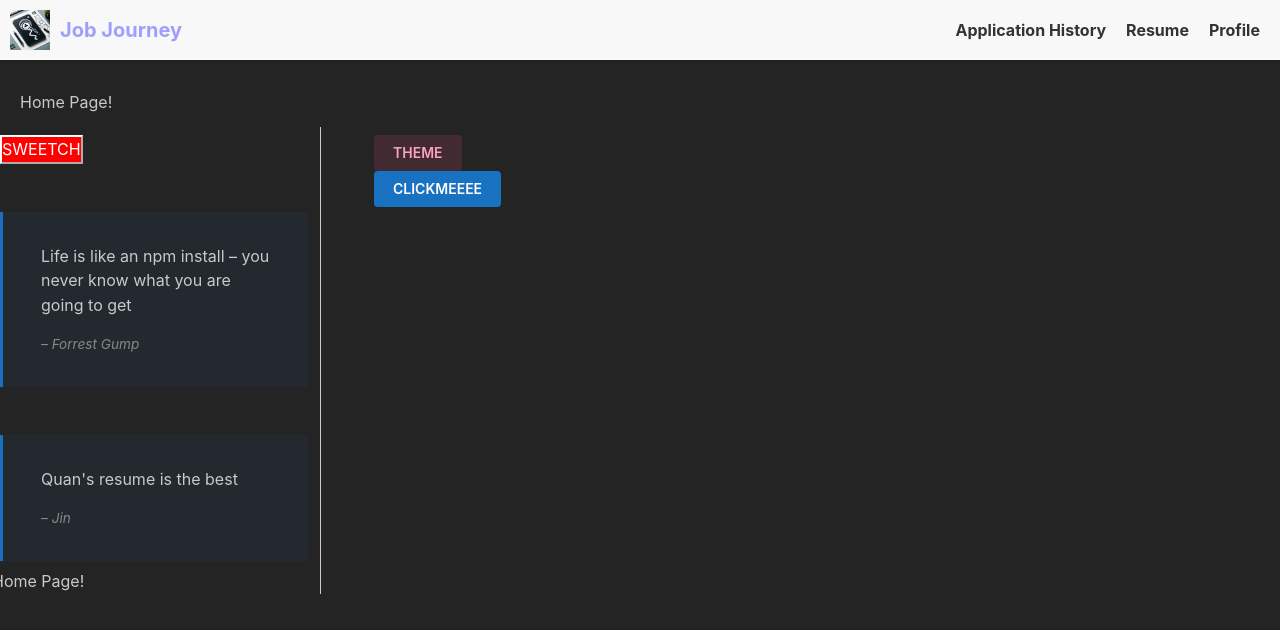
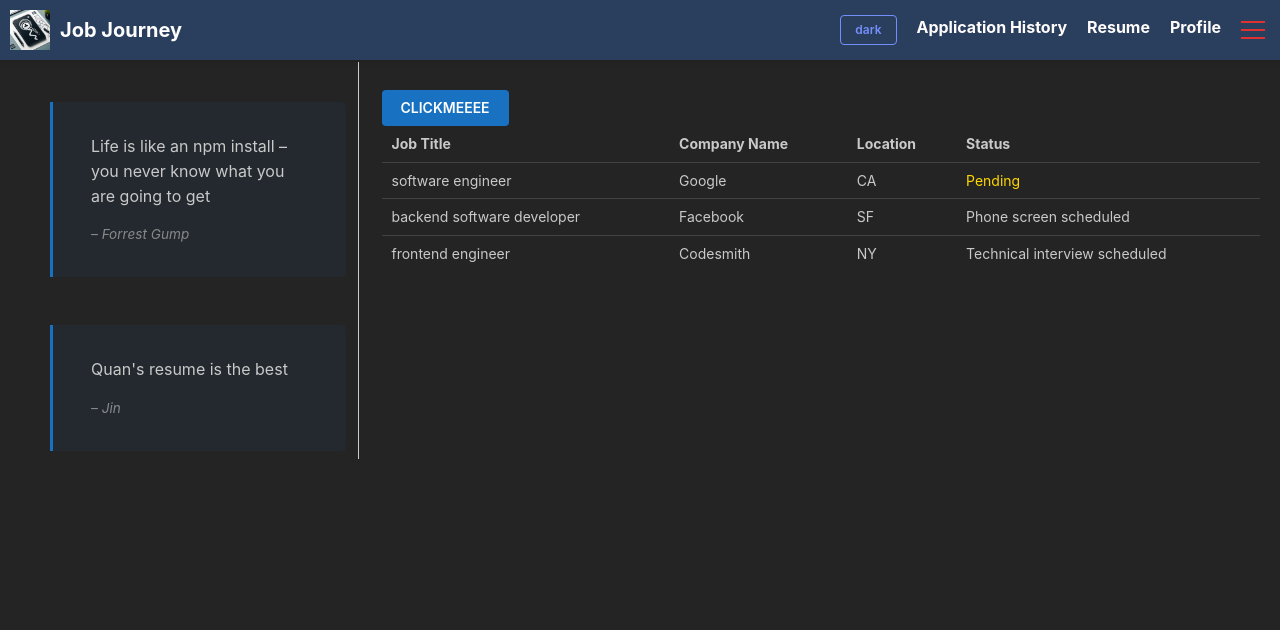
Before and after one commit to Cozier-Cottage/job-journey, a React (Vite) app: page / in a window 1280 px wide. Shown: the top 630 px of the page. Built offline with nearby package versions, Linux system fonts and the light colour scheme.

Commit message:
skeleton of front end built out Co-authored-by: Andy White <ComfyClicks> Co-authored-by: Kevin Can <kevincan321@gmail.com> Co-authored-by: Quan Nguyen <jeanquan98@gmail.com> Co-authored-by: Alexander David <Alexanderjosephdavid@gmail.com>

```diff
--- a/src/components/Home/Home.module.scss
+++ b/src/components/Home/Home.module.scss
@@ -0,0 +1,21 @@
+.grid {
+    position: relative;
+    height: 100%;
+    margin-left: 50px;
+    margin-top: 70px;
+}
+
+.jobSection {
+    padding: 20px;
+}
+
+
+.grid::after {
+    content: '';
+    position: absolute;
+    top: 0;
+    bottom: 0;
+    left: 25%; /* Adjust this value based on your column width */
+    width: 1px;
+    background-color: #ccc; /* Adjust the color as needed */
+}
--- a/src/components/Home/Home.tsx
+++ b/src/components/Home/Home.tsx
@@ -1,10 +1,36 @@
-import React from 'react';
-import styles from './Home.module.scss';
+import React from "react";
+import styles from "./Home.module.scss";
+import { Blockquote, Button, GridCol, Grid, Stack, Table } from "@mantine/core";
+import { JobModal } from "../JobModal/JobModal";
+import { JobTable } from "../JobTable/JobTable";
 
 const Home = (): JSX.Element => {
   return (
-    <div>Home Page!</div>
-  )
-}
+    <Grid className={styles.grid}>
+      {/* Grid and GridCol with certain span allows us to separate left column from main column */}
+      <GridCol span={3}>
+        {/* Stack any elements vertically */}
+        <Stack>
+          <Blockquote color="blue" cite="– Forrest Gump" mt="xl">
+            Life is like an npm install – you never know what you are going to
+            get
+          </Blockquote>
+          <Blockquote color="blue" cite="– Jin" mt="xl">
+            Quan's resume is the best
+          </Blockquote>
+        </Stack>
+      </GridCol>
+      <GridCol span={9}>
+        <div className={styles.jobSection}>
+          <div>
+          <JobModal />
+          </div>
+          {/* TABLE */}
+          <JobTable />
+        </div>
+      </GridCol>
+    </Grid>
+  );
+};
 
 export default Home;
--- a/src/components/JobModal/JobModal.tsx
+++ b/src/components/JobModal/JobModal.tsx
@@ -5,14 +5,28 @@ import { useForm } from "@mantine/form";
 
 export const JobModal: React.FC = () => {
   const [opened, { open, close }] = useDisclosure(false);
+  // const [submittedValues, setSubmittedValues] = useState('');
   const form = useForm({
     initialValues: {
-      email: "",
-      termsOfService: false,
+      jobTitle: "",
+      companyName: "",
+      location: "",
+      appStatus: "",
+      jobType: "",
+      appDate: "",
+      method: "",
+      description: "",
+      url: "",
+      jobSalary: "",
+      companyContact: "",
+      interviewDate: "",
+      interviewNotes: "",
+      followUp: "",
+      addtionalNotes: "",
     },
-    validate: {
-      email: (value) => (/^\S+@\S+$/.test(value) ? null : "Invalid email"),
-    },
+    // validate: {
+    //   companyContact: (value) => (/^\S+@\S+$/.test(value) ? null : "Invalid email"),
+    // },
   });
 
   return (
@@ -26,80 +40,117 @@ export const JobModal: React.FC = () => {
             placeholder="your@email.com"
             {...form.getInputProps("email")}
           /> */}
-          {/* Search with auto-complete? */}
+          {/* JOB TITLE */}
           <TextInput
             withAsterisk
+            required={true}
             label="Job Title"
             placeholder="e.g. Backend Software Developer, Fullstack Engineer..."
+            {...form.getInputProps("jobTitle")}
           />
-          {/* Search with auto-complete? */}
+          {/* COMPANY NAME */}
           <TextInput
             withAsterisk
+            required={true}
             label="Company Name"
             placeholder="Apple, Amazon, Codesmith..."
+            {...form.getInputProps("companyName")}
           />
-          {/* Search with auto-complete? */}
+          {/* LOCATION */}
           <TextInput
             withAsterisk
+            required={true}
             label="Job Location"
             placeholder="e.g. remote, San Francisco, New York..."
+            {...form.getInputProps("location")}
           />
-          {/* Make this a calendar? */}
+          {/* APP STATUS */}
           <TextInput
             withAsterisk
+            required={true}
+            label="Application Status"
+            placeholder="e.g. No response, Technical interview scheduled..."
+            {...form.getInputProps("appStatus")}
+          />
+          {/* JOB TYPE */}
+          <TextInput
+            withAsterisk
+            required={true}
+            label="Job Type"
+            placeholder="e.g. Onsite, Remote, Hybrid..."
+            {...form.getInputProps("jobType")}
+          />
+          {/* APP DATE */}
+          <TextInput
+            withAsterisk
+            required={true}
             label="Application Date"
             placeholder="MM/DD/YYYY"
+            {...form.getInputProps("appDate")}
           />
-          {/* Make this a dropdown of choices? */}
+          {/* METHOD */}
           <TextInput
-            withAsterisk
-            label="Application Status"
-            placeholder="e.g. No response, Technical interview scheduled..."
-          />
-          <TextInput
+            required={false}
             label="Method"
             placeholder="e.g. online, email, company website..."
+            {...form.getInputProps("method")}
           />
-          {/* Give two options to either paste link or put in description */}
+          {/* DESCRIPTION */}
           <TextInput
+            required={false}
             label="Job Description"
             placeholder="TO BE REPLACED"
+            {...form.getInputProps("description")}
           />
-          {/* Redundant? Combine with previous? Can also add form.getInputProps to check if valid link */}
+          {/* URL */}
           <TextInput
+            required={false}
             label="Job URL"
             placeholder="URL link to job listing"
+            {...form.getInputProps("url")}
           />
-          {/* Make into a dropdown? */}
+          {/* SALARY */}
           <TextInput
+            required={false}
             label="Job Salary"
             placeholder="e.g. undisclosed, amount in dollars..."
+            {...form.getInputProps("jobSalary")}
           />
-          {/* What do we want this to be? */}
+          {/* COMPANY CONTACT */}
           <TextInput
+            required={false}
             label="Company Contact"
             placeholder="contact@email.com"
+            {...form.getInputProps("companyContact")}
           />
-          {/* Can potentially hold all relevant dates here. Calendar instead of text? */}
+          {/* INTERVIEW DATE */}
           <TextInput
+            required={false}
             label="Interview Date"
             placeholder="MM/DD/YYYY"
+            {...form.getInputProps("interviewDate")}
           />
-          {/* Can potentially select from the Interview Dates and add notes for each? */}
+          {/* INTERVIEW NOTES */}
           <TextInput
+            required={false}
             label="Interview Notes"
             placeholder="e.g. algo interview, brush up on binary search and sorting"
+            {...form.getInputProps("interviewNotes")}
           />
-          {/* What do we want this to be? */}
+          {/* FOLLOW UP */}
           <TextInput
+            required={false}
             label="Follow-Up Actions"
             placeholder="e.g. Thank you email sent..."
+            {...form.getInputProps("followUp")}
           />
+          {/* ADDITIONAL NOTES */}
           <TextInput
+            required={false}
             label="Additional Notes"
             placeholder="e.g. quick response time, tech stack..."
+            {...form.getInputProps("addtionalNotes")}
           />
-
 
           {/* <Checkbox
             mt="md"
@@ -108,12 +159,19 @@ export const JobModal: React.FC = () => {
               type: "checkbox",
             })}
           /> */}
-          <Group justify="flex-end" mt="md">
-            <Button type="submit">Submit</Button>
-          </Group>
+          {/* <Group justify="flex-end" mt="md"> */}
+          <Button type="submit">Submit</Button>
+          {/* </Group> */}
         </form>
       </Modal>
-      <Button onClick={open}>CLICKMEEEE</Button>
+      <Button
+        onClick={() => {
+          form.reset();
+          open();
+        }}
+      >
+        CLICKMEEEE
+      </Button>
     </div>
   );
 };
--- /dev/null
+++ b/src/components/JobTable/JobTable.tsx
@@ -0,0 +1,51 @@
+import { Table } from '@mantine/core';
+
+
+interface TableContent {
+  jobTitle: string;
+  companyName: string;
+  location: string;
+  appStatus: string;
+  jobType?: string;
+  appDate?: string;
+  method?: string;
+  description?: string;
+  url?: string;
+  jobSalary?: string;
+  companyContact?: string;
+  interviewDate?: string;
+  interviewNotes?: string;
+  followUp?: string;
+  addtionalNotes?: string;
+}
+
+export const JobTable = (): JSX.Element  => {
+  const elements: TableContent[] = [
+    { jobTitle: 'software engineer', companyName: 'Google', location: 'CA', appStatus: 'Pending' },
+    { jobTitle: 'backend software developer', companyName: 'Facebook', location: 'SF', appStatus: 'Phone screen scheduled' },
+    { jobTitle: 'frontend engineer', companyName: 'Codesmith', location: 'NY', appStatus: 'Technical interview scheduled' }
+  ];
+
+  const rows = elements.map((element, i) => (
+    <Table.Tr key={i}>
+      <Table.Td>{element.jobTitle}</Table.Td>
+      <Table.Td>{element.companyName}</Table.Td>
+      <Table.Td>{element.location}</Table.Td>
+      <Table.Td style={element.appStatus === 'Pending' ? {color: 'gold'} : {}}>{element.appStatus}</Table.Td>
+    </Table.Tr>
+  ));
+
+  return (
+    <Table>
+      <Table.Thead>
+        <Table.Tr>
+          <Table.Th>Job Title</Table.Th>
+          <Table.Th>Company Name</Table.Th>
+          <Table.Th>Location</Table.Th>
+          <Table.Th>Status</Table.Th>
+        </Table.Tr>
+      </Table.Thead>
+      <Table.Tbody>{rows}</Table.Tbody>
+    </Table>
+  );
+}
--- a/src/components/NavBar/NavBar.module.scss
+++ /dev/null
@@ -1,57 +0,0 @@
-.navbar {
-    position: fixed;
-    top: 0;
-    left: 0;
-    width: 100%;
-    background-color: #f8f8f8;
-    padding: 10px;
-    box-shadow: 0 2px 4px rgba(0, 0, 0, 0.1);
-  }
-
-  .navbarContainer {
-    display: flex;
-    justify-content: space-between;
-    align-items: center;
-    // max-width: 1200px;
-    padding-right: 10px;
-  }
-
-  .logoContainer {
-    display: flex;
-    align-items: center;
-    margin-right: auto;
-  }
-
-  .logoLink {
-    display: flex;
-    align-items: center;
-    text-decoration: none;
-  }
-
-  .logo {
-    width: 40px;
-    height: 40px;
-    margin-right: 10px;
-  }
-
-  .logoText {
-    font-size: 20px;
-    font-weight: bold;
-  }
-
-  .navLinks {
-    display: flex;
-    margin-left: auto;
-  }
-
-  .navLink {
-    margin-left: 20px;
-    text-decoration: none;
-    color: #333;
-    font-weight: bold;
-  }
-
-  .main {
-    margin-top: 70px;
-    padding: 20px;
-  }
--- a/src/components/NavBar/NavBar.tsx
+++ /dev/null
@@ -1,35 +0,0 @@
-import React from "react";
-import styles from "./NavBar.module.scss";
-import { Outlet, NavLink } from "react-router-dom";
-import Logo from "../../assets/Logo.jpg";
-
-export const NavBar: React.FC = () => {
-  return (
-    <div>
-      <nav className={styles.navbar}>
-        <div className={styles.navbarContainer}>
-          <div className={styles.logoContainer}>
-            <NavLink to="/" className={styles.logoLink}>
-              <img src={Logo} alt="Logo" className={styles.logo} />
-              <span className={styles.logoText}>Job Journey</span>
-            </NavLink>
-          </div>
-          <div className={styles.navLinks}>
-            <NavLink to="/link1" className={styles.navLink}>
-              Application History
-            </NavLink>
-            <NavLink to="/link2" className={styles.navLink}>
-              Resume
-            </NavLink>
-            <NavLink to="/link3" className={styles.navLink}>
-              Profile
-            </NavLink>
-          </div>
-        </div>
-      </nav>
-      <main className={styles.main}>
-        <Outlet />
-      </main>
-    </div>
-  );
-};
--- /dev/null
+++ b/src/components/Profile/Profile.tsx
@@ -0,0 +1,10 @@
+import React from 'react';
+import styles from "./Profile.module.scss";
+
+function Profile() {
+  return (
+    <div>Profile</div>
+  );
+};
+
+export default Profile;
--- a/src/containers/MainContainer.module.scss
+++ b/src/containers/MainContainer.module.scss
@@ -1,18 +1,56 @@
-.jobSection {
-    margin-left: 50px;
-}
+.navbar {
+    position: fixed;
+    top: 0;
+    left: 0;
+    width: 100%;
+    background-color: #2a3e5d;
+    padding: 10px;
+    box-shadow: 0 2px 4px rgba(0, 0, 0, 0.1);
+    z-index: 9999;
+    display: flex;
+    justify-content: space-between;
+    align-items: center;
+    // max-width: 1200px;
+    padding-right: 10px;
+  }
 
-.grid {
-    position: relative;
-    height: 100%;
-}
+  .logoContainer {
+    display: flex;
+    align-items: center;
+    margin-right: auto;
+  }
 
-.grid::after {
-    content: '';
-    position: absolute;
-    top: 0;
-    bottom: 0;
-    left: 25%; /* Adjust this value based on your column width */
-    width: 1px;
-    background-color: #ccc; /* Adjust the color as needed */
-}
+  .logoLink {
+    display: flex;
+    align-items: center;
+    text-decoration: none;
+  }
+
+  .logo {
+    width: 40px;
+    height: 40px;
+    margin-right: 10px;
+  }
+
+  .logoText {
+    font-size: 20px;
+    font-weight: bold;
+    color: white;
+  }
+
+  .navLinkContainer {
+    display: flex;
+    margin-left: auto;
+  }
+
+  .navLink {
+    margin-left: 20px;
+    text-decoration: none;
+    color: #fffcfc;
+    font-weight: bold;
+  }
+
+  .burger {
+    margin-left: 15px;
+    align-self: center;
+  }
--- a/src/containers/MainContainer.tsx
+++ b/src/containers/MainContainer.tsx
@@ -1,57 +1,52 @@
 import React from "react";
 import styles from "./MainContainer.module.scss";
-import { Outlet } from "react-router-dom";
-import {
-  Blockquote,
-  Button,
-  GridCol,
-  Grid,
-  Stack,
-} from "@mantine/core";
+import { Outlet, NavLink } from "react-router-dom";
+import { useDisclosure } from "@mantine/hooks";
+import { Button, Burger } from "@mantine/core";
 import { useMantineColorScheme } from "@mantine/core";
-import { NavBar } from "../components/NavBar/NavBar";
-import { JobModal } from "../components/JobModal/JobModal";
+import Logo from "../assets/Logo.jpg";
 
 const MainContainer = (): JSX.Element => {
-  const { toggleColorScheme } = useMantineColorScheme();
+  const [opened, { toggle }] = useDisclosure();
+  const { colorScheme, toggleColorScheme } = useMantineColorScheme();
   return (
-    <>
-      <NavBar />
-      {/* Grid and GridCol with certain span allows us to separate left column from main column */}
-      <Grid className={styles.grid}>
-        <GridCol span={3}>
-          {/* Stack any elements vertically */}
-          <Stack>
-            <div className={styles.switch}>
-              <button style={{ backgroundColor: "red", color: "white" }}>
-                SWEETCH
-              </button>
-            </div>
-            <Blockquote color="blue" cite="– Forrest Gump" mt="xl">
-              Life is like an npm install – you never know what you are going to get
-            </Blockquote>
-            <Blockquote color="blue" cite="– Jin" mt="xl">
-              Quan's resume is the best
-            </Blockquote>
-          </Stack>
-
-        </GridCol>
-        <GridCol span={9}>
-          <div className={styles.jobSection}>
-            <Button
-              variant="light"
-              color="pink"
+    <div>
+      <nav className={styles.navbar}>
+        <div className={styles.logoContainer}>
+          <NavLink to="/" className={styles.logoLink}>
+            <img src={Logo} alt="Logo" className={styles.logo} />
+            <span className={styles.logoText}>Job Journey</span>
+          </NavLink>
+        </div>
+        <div className={styles.navLinkContainer}>
+          <Button
+              variant="outline"
+              color={colorScheme === 'dark' ? "indigo" : 'white'}
               onClick={() => toggleColorScheme()}
+              size="xs"
             >
-              THEME
-            </Button>
-
-          <JobModal />
-          </div>
-        </GridCol>
-        <Outlet />
-      </Grid>
-    </>
+              {colorScheme}
+          </Button>
+          <NavLink to="/application" className={styles.navLink}>
+            Application History
+          </NavLink>
+          <NavLink to="/resume" className={styles.navLink}>
+            Resume
+          </NavLink>
+          <NavLink to="/profile" className={styles.navLink}>
+            Profile
+          </NavLink>
+        </div>
+        <Burger
+          className={styles.burger}
+          color="red"
+          opened={opened}
+          onClick={toggle}
+          aria-label="Toggle navigation"
+        />
+      </nav>
+      <Outlet />
+    </div>
   );
 };
 
```
Also changed, not shown: src/App.tsx (+5 -3 lines), src/components/JobTable/JobTable.module.scss (added), src/components/Profile/Profile.module.scss (added).
